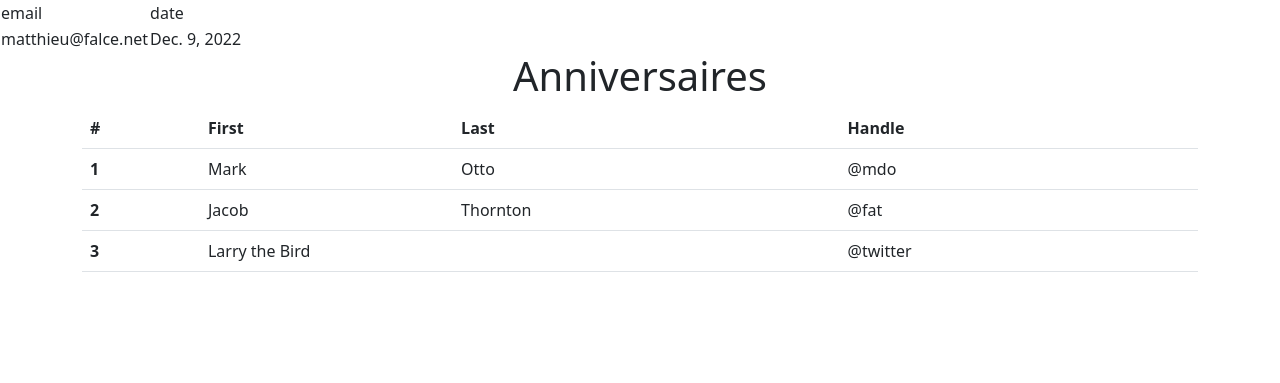
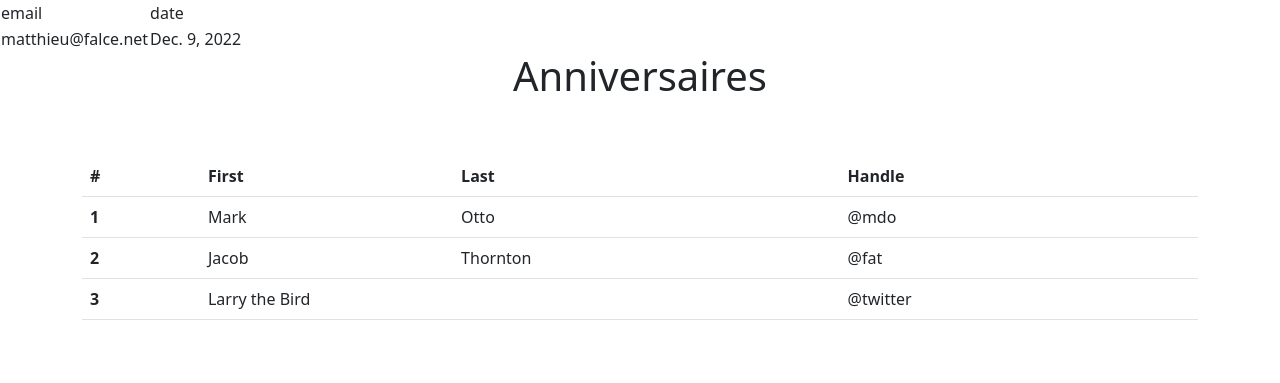
Before and after one commit to oh-ce-cours/djapa_6_decembre, a Django app: page / in a window 1280 px wide. Shown: the top 383 px of the page. Run offline with Django 3.2, Linux system fonts and the light colour scheme; data comes from the database, SQL or seed files in the repository.

Commit message:
gitautosync update 454

```diff
--- a/tape_en_cours/anniversaire/rappel_date/templates/rappel_date/index.html
+++ b/tape_en_cours/anniversaire/rappel_date/templates/rappel_date/index.html
@@ -19,7 +19,7 @@
             <h1 class="jumbotron-heading">Anniversaires</h1>
     </section>
 
-    <div class="">
+    <div class=" py-5 ">
         <div class="container">
 
             <div class="row">
```
